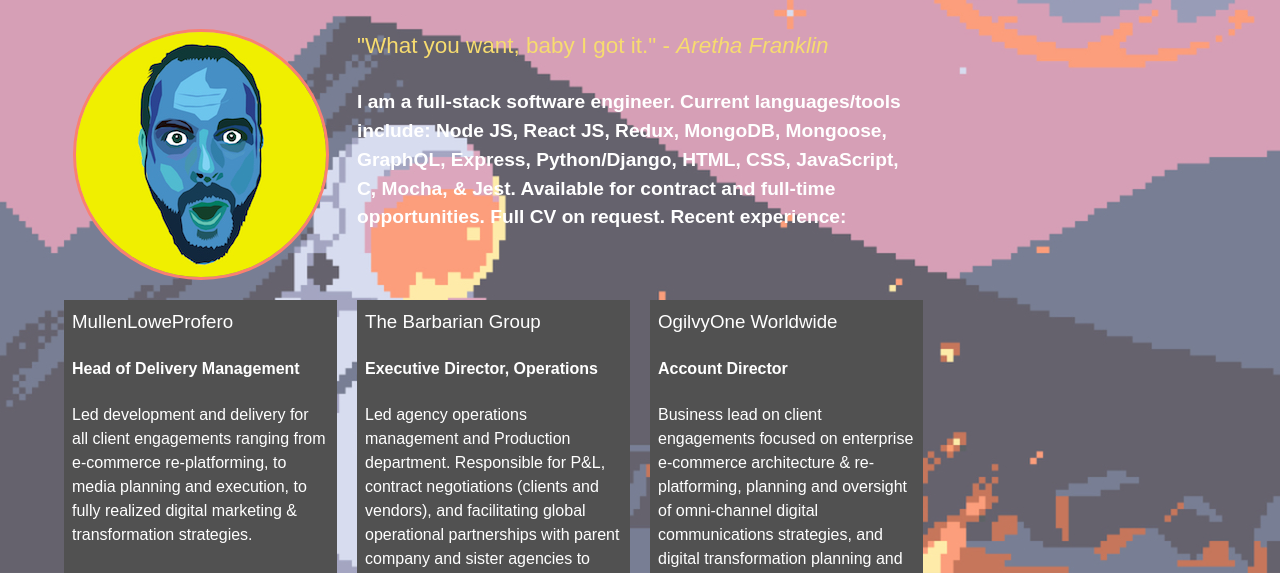
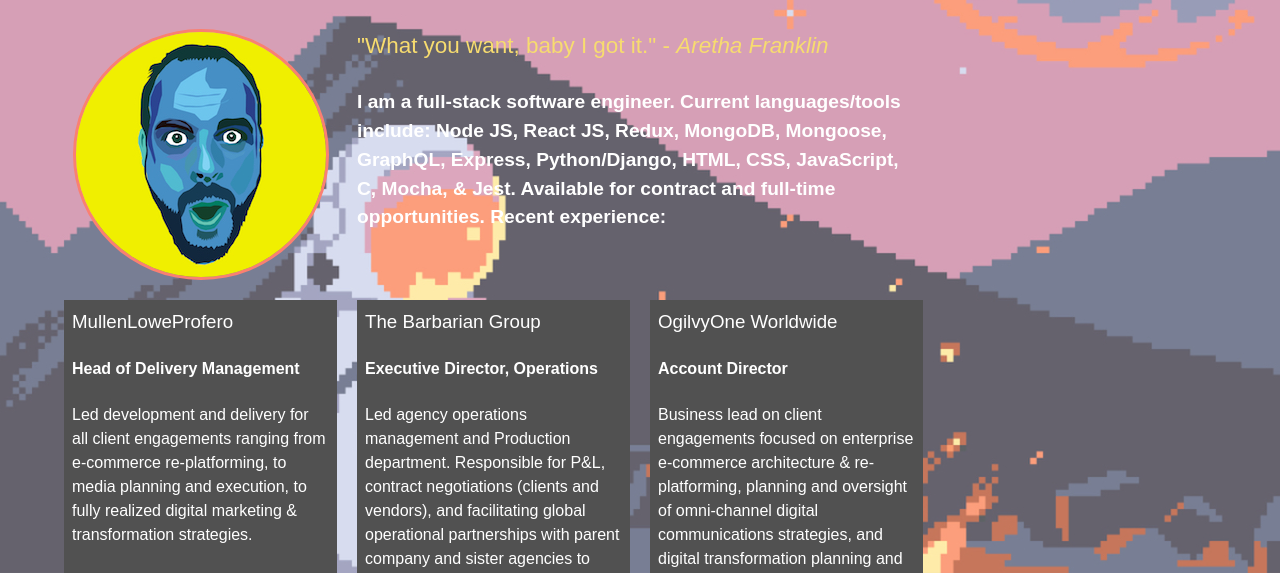
Before and after one commit to buddhaplex/eric-andrade, a website: page dist/about.html in a window 1280 px wide. Shown: the part 227-800 px from the top of the page. Drawn offline with Linux system fonts and the light colour scheme; a web font is replaced by a local one.

Commit message:
about tweak

```diff
--- a/dist/about.html
+++ b/dist/about.html
@@ -71,9 +71,9 @@
           <i>Aretha Franklin</i>
         </h3>
         <p></p>
-        <h4>I am a full-stack software engineer. Current languages/tools include: Node JS, React JS, Redux, MongoDB,
-          Mongoose, GraphQL, Express, Python/Django, HTML, CSS, JavaScript, C, Mocha, & Jest. Available for contract and
-          full-time opportunities. Full CV on request. Recent experience:</h4>
+        <h4>I am a full-stack software engineer. Current languages/tools include: Node JS, React JS, Redux, MongoDB, Mongoose,
+          GraphQL, Express, Python/Django, HTML, CSS, JavaScript, C, Mocha, & Jest. Available for contract and full-time
+          opportunities. Recent experience:</h4>
       </div>
 
       <div class="job job-1">
```
